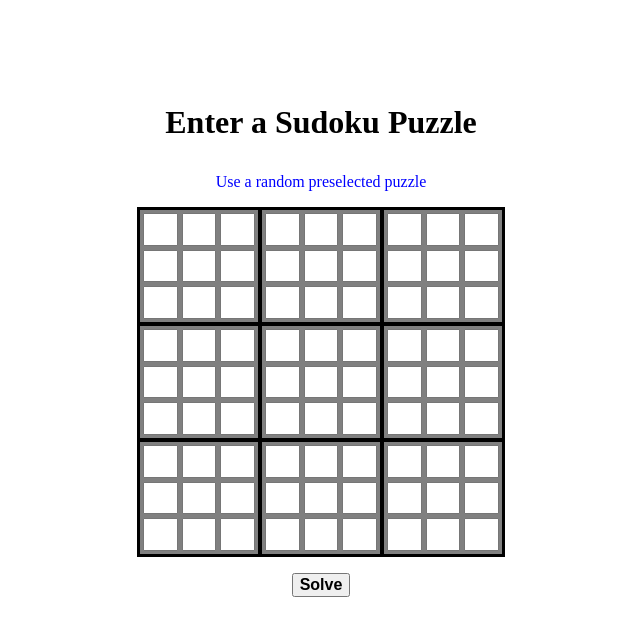
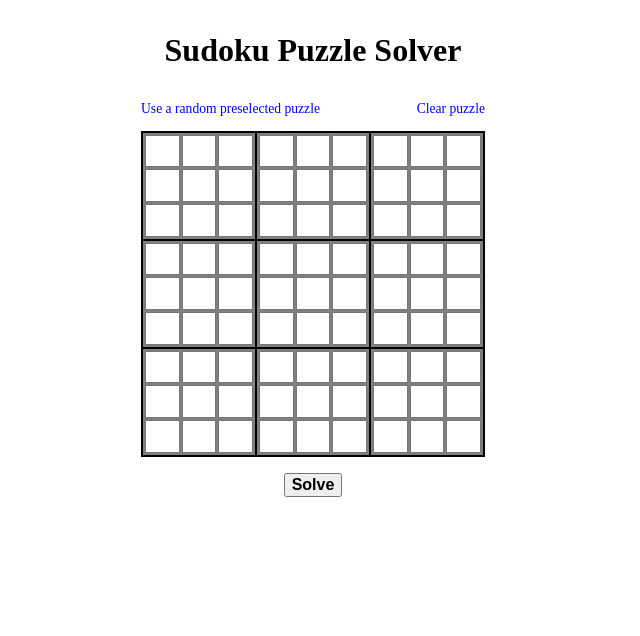
Before and after one commit to brunt/brunt.github.io, a plain HTML site: page index.html in a window 1280 px wide. Shown: the whole page, without its empty margins (327-967 px from the left). Drawn offline with Linux system fonts and the light colour scheme; no server answers.

Commit message:
wasm-sudoku: style update

```diff
--- a/index.html
+++ b/index.html
@@ -2,47 +2,80 @@
 <html lang="en">
 <head>
     <meta charset="UTF-8">
-  <title>Sudoku Solver</title>
+    <title>Sudoku Puzzle Solver</title>
     <script src="bootstrap.js"></script>
     <meta name="viewport" content="width=device-width, initial-scale=1, maximum-scale=1">
     <style>
-    body{
+        body {
             top: 0;
             left: 0;
             width: 100%;
             height: 100%;
+            margin: 0;
+            padding: 0;
             display: flex;
             flex-direction: column;
             align-items: center;
             justify-content: center;
         }
+
         p {
             font-weight: bold;
             font-size: 2em;
         }
+
         #pick {
+            font-size: .85em;
             display: inline;
             color: blue;
             cursor: pointer;
-      margin-bottom: 1em;
+            padding-bottom: 1em;
+            float: left;
+            user-select: none;
         }
+
+        #reset {
+            font-size: .85em;
+            display: inline;
+            color: blue;
+            cursor: pointer;
+            padding-bottom: 1em;
+            float: right;
+            user-select: none;
+        }
+
         #solve {
             font-size: 1em;
             font-weight: bold;
             margin: 1em;
         }
+
         input {
             width: 2em;
             height: 2em;
         }
+
+        td {
+            /*border: 1px;*/
+            margin: 0px;
+            padding: 0px;
+            /*text-align: center;*/
+        }
     </style>
 </head>
-<p class="bg-black font-bold absolute">
-<p>Enter a Sudoku Puzzle</p>
+<body>
+<p>Sudoku Puzzle Solver</p>
+<div>
     <div id="pick">Use a random preselected puzzle</div>
+    <div id="reset">Clear puzzle</div>
     <div id="puzzleInput" class="content-center">
-<table style="background-color:black;"><tbody><tr>
-  <td><table style="background-color:gray;"><tbody><tr>
+        <table style="background-color:black;">
+            <tbody>
+            <tr>
+                <td>
+                    <table style="background-color:gray;">
+                        <tbody>
+                        <tr>
                             <td><input type="number" max="9" min="1" id="A1" value=""></td>
                             <td><input type="number" max="9" min="1" id="A2" value=""></td>
                             <td><input type="number" max="9" min="1" id="A3" value=""></td>
@@ -57,7 +90,13 @@
                             <td><input type="number" max="9" min="1" id="C2" value=""></td>
                             <td><input type="number" max="9" min="1" id="C3" value=""></td>
                         </tr>
-  </tbody></table></td><td><table style="background-color:gray;"><tbody><tr>
+                        </tbody>
+                    </table>
+                </td>
+                <td>
+                    <table style="background-color:gray;">
+                        <tbody>
+                        <tr>
                             <td><input type="number" max="9" min="1" id="A4" value=""></td>
                             <td><input type="number" max="9" min="1" id="A5" value=""></td>
                             <td><input type="number" max="9" min="1" id="A6" value=""></td>
@@ -72,7 +111,13 @@
                             <td><input type="number" max="9" min="1" id="C5" value=""></td>
                             <td><input type="number" max="9" min="1" id="C6" value=""></td>
                         </tr>
-</tbody></table></td><td><table style="background-color:gray;"><tbody><tr>
+                        </tbody>
+                    </table>
+                </td>
+                <td>
+                    <table style="background-color:gray;">
+                        <tbody>
+                        <tr>
                             <td><input type="number" max="9" min="1" id="A7" value=""></td>
                             <td><input type="number" max="9" min="1" id="A8" value=""></td>
                             <td><input type="number" max="9" min="1" id="A9" value=""></td>
@@ -87,9 +132,15 @@
                             <td><input type="number" max="9" min="1" id="C8" value=""></td>
                             <td><input type="number" max="9" min="1" id="C9" value=""></td>
                         </tr>
-</tbody></table></td></tr>
+                        </tbody>
+                    </table>
+                </td>
+            </tr>
             <tr>
-  <td><table style="background-color:gray;"><tbody><tr>
+                <td>
+                    <table style="background-color:gray;">
+                        <tbody>
+                        <tr>
                             <td><input type="number" max="9" min="1" id="D1" value=""></td>
                             <td><input type="number" max="9" min="1" id="D2" value=""></td>
                             <td><input type="number" max="9" min="1" id="D3" value=""></td>
@@ -104,7 +155,13 @@
                             <td><input type="number" max="9" min="1" id="F2" value=""></td>
                             <td><input type="number" max="9" min="1" id="F3" value=""></td>
                         </tr>
-  </tbody></table></td><td><table style="background-color:gray;"><tbody><tr>
+                        </tbody>
+                    </table>
+                </td>
+                <td>
+                    <table style="background-color:gray;">
+                        <tbody>
+                        <tr>
                             <td><input type="number" max="9" min="1" id="D4" value=""></td>
                             <td><input type="number" max="9" min="1" id="D5" value=""></td>
                             <td><input type="number" max="9" min="1" id="D6" value=""></td>
@@ -119,7 +176,13 @@
                             <td><input type="number" max="9" min="1" id="F5" value=""></td>
                             <td><input type="number" max="9" min="1" id="F6" value=""></td>
                         </tr>
-</tbody></table></td><td><table style="background-color:gray;"><tbody><tr>
+                        </tbody>
+                    </table>
+                </td>
+                <td>
+                    <table style="background-color:gray;">
+                        <tbody>
+                        <tr>
                             <td><input type="number" max="9" min="1" id="D7" value=""></td>
                             <td><input type="number" max="9" min="1" id="D8" value=""></td>
                             <td><input type="number" max="9" min="1" id="D9" value=""></td>
@@ -134,9 +197,15 @@
                             <td><input type="number" max="9" min="1" id="F8" value=""></td>
                             <td><input type="number" max="9" min="1" id="F9" value=""></td>
                         </tr>
-</tbody></table></td></tr>
+                        </tbody>
+                    </table>
+                </td>
+            </tr>
             <tr>
-  <td><table style="background-color:gray;"><tbody><tr>
+                <td>
+                    <table style="background-color:gray;">
+                        <tbody>
+                        <tr>
                             <td><input type="number" max="9" min="1" id="G1" value=""></td>
                             <td><input type="number" max="9" min="1" id="G2" value=""></td>
                             <td><input type="number" max="9" min="1" id="G3" value=""></td>
@@ -151,7 +220,13 @@
                             <td><input type="number" max="9" min="1" id="I2" value=""></td>
                             <td><input type="number" max="9" min="1" id="I3" value=""></td>
                         </tr>
-  </tbody></table></td><td><table style="background-color:gray;"><tbody><tr>
+                        </tbody>
+                    </table>
+                </td>
+                <td>
+                    <table style="background-color:gray;">
+                        <tbody>
+                        <tr>
                             <td><input type="number" max="9" min="1" id="G4" value=""></td>
                             <td><input type="number" max="9" min="1" id="G5" value=""></td>
                             <td><input type="number" max="9" min="1" id="G6" value=""></td>
@@ -166,7 +241,13 @@
                             <td><input type="number" max="9" min="1" id="I5" value=""></td>
                             <td><input type="number" max="9" min="1" id="I6" value=""></td>
                         </tr>
-</tbody></table></td><td><table style="background-color:gray;"><tbody><tr>
+                        </tbody>
+                    </table>
+                </td>
+                <td>
+                    <table style="background-color:gray;">
+                        <tbody>
+                        <tr>
                             <td><input type="number" max="9" min="1" id="G7" value=""></td>
                             <td><input type="number" max="9" min="1" id="G8" value=""></td>
                             <td><input type="number" max="9" min="1" id="G9" value=""></td>
@@ -181,8 +262,14 @@
                             <td><input type="number" max="9" min="1" id="I8" value=""></td>
                             <td><input type="number" max="9" min="1" id="I9" value=""></td>
                         </tr>
-</tbody></table></td></tr>
-</tbody></table></div>
+                        </tbody>
+                    </table>
+                </td>
+            </tr>
+            </tbody>
+        </table>
+    </div>
+</div>
 <button id="solve" label="Solve">Solve</button>
 <br/>
 <div id="solution"></div>
```
Also changed, not shown: 0.bootstrap.js, bootstrap.js, 2 other files. Lines whose indentation alone changed are shown as unchanged.
